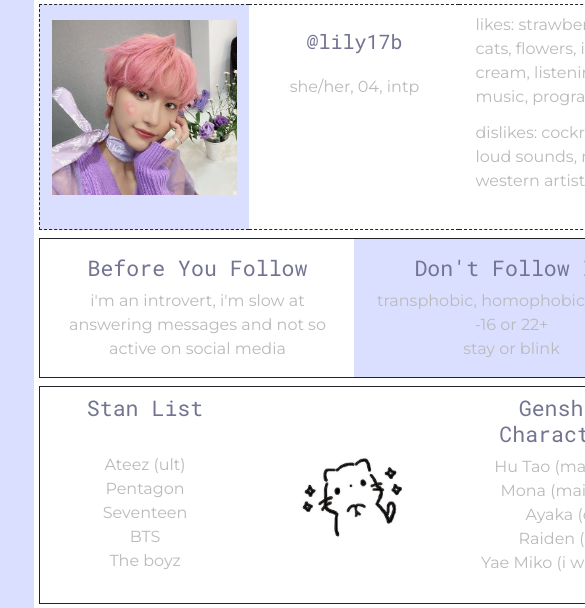
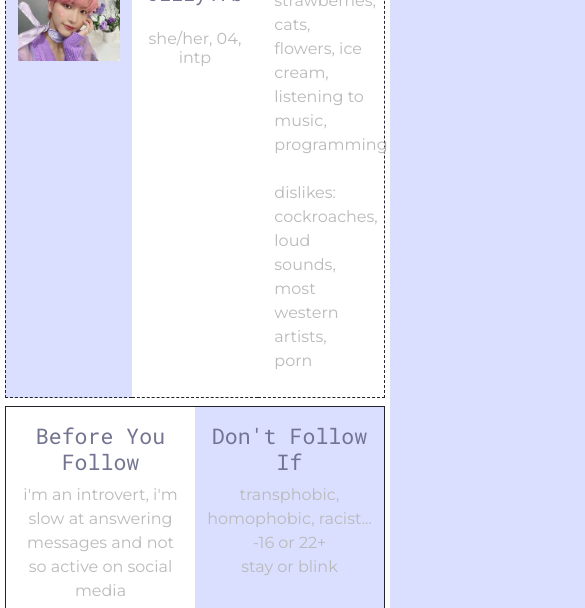
Before and after one commit to lily17b/lily-site, a plain HTML site: page index.html in a window 390 px wide. Shown: the part 105-713 px from the top of the page, 585 px wide, since content can reach past the window. Drawn offline with nearby package versions, Linux system fonts and the light colour scheme.

Commit message:
Mobile Site Sizing test

```diff
--- a/css/styles.css
+++ b/css/styles.css
@@ -1,12 +1,4 @@
 /* tag selectors */
-
-html {
-  height: -webkit-fill-available;
-}
-
-body {
-  height: -webkit-fill-available;
-}
 
 img {
   width: 100%;
@@ -19,6 +11,10 @@ a {
   text-decoration: none;
 }
 
+html {
+  -webkit-text-size-adjust: none;
+}
+
 /* class selectors */
 
 .vertically-centered {
@@ -26,7 +22,6 @@ a {
   min-height: 100vh;
   display: flex;
   align-items: center;
-  height: -webkit-fill-available;
 }
 
 .container {
--- a/index.html
+++ b/index.html
@@ -18,19 +18,7 @@
 </head>
 
 <body class="bg-purple">
-  <div class="bigcontainer text-center">
-
-    <div class="row">
-      <div class="col-12 mt-5">
-      </div>
-    </div>
-
-    <div class="row">
-
-      <div class="col-1">
-      </div>
-
-      <div class="col-10">
+  <div class="vertically-centered">
     <div class="container text-center text-dark bg-white border border-white border-5">
 
       <!--- Name -->
@@ -110,18 +98,7 @@
         </div>
       </div>
       <!--- Stan List -->
-
     </div>
-        </div>
-
-        <div class="col-1">
-        </div>
-      </div>
-      <div class="row">
-        <div class="col-12">
-        </div>
-      </div>
-
   </div>
 </body>
 
```
Lines whose indentation alone changed are shown as unchanged.
